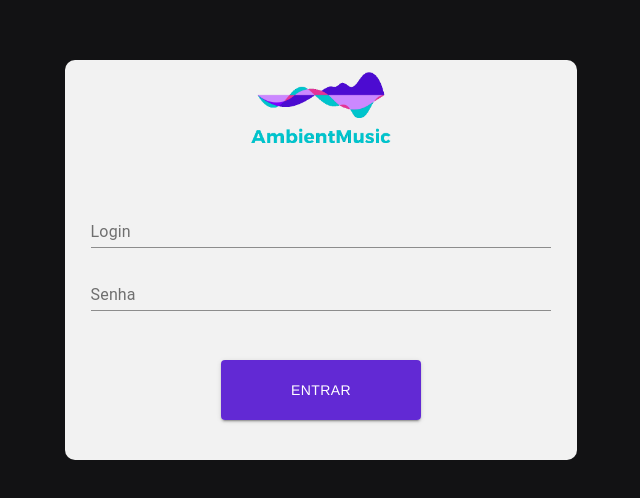
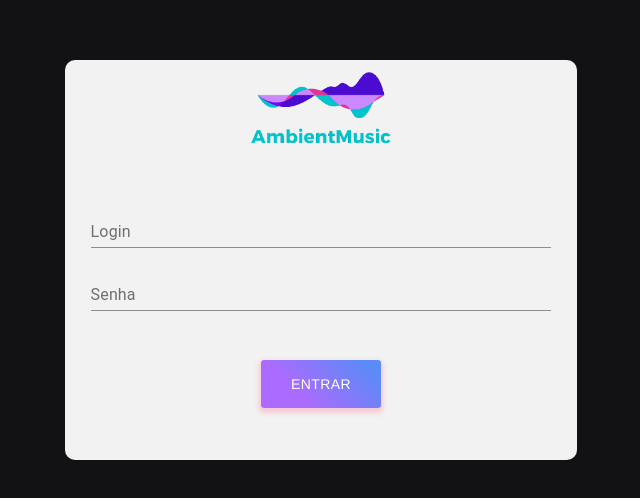
Before and after one commit to WilsonCaetanojr/ambient-music-web, a React (Create React App) app: page /login in a window 1280 px wide. Shown: the part 140-638 px from the top of the page, without its empty margins (319-959 px from the left). Built offline with nearby package versions, Linux system fonts and the light colour scheme.

Commit message:
Modifica botão da tela de login

```diff
--- a/src/pages/login/Login.jsx
+++ b/src/pages/login/Login.jsx
@@ -1,10 +1,27 @@
 import { useHistory } from "react-router-dom";
 import TextField from "@material-ui/core/TextField";
+import { makeStyles } from "@material-ui/core/styles";
 import Button from "@material-ui/core/Button";
 import "./login.css";
 
+const useStyle = makeStyles(theme => ({
+  root: {
+    background: "linear-gradient(45deg, #ab6bfe 30%, #5a8bf6 90%)",
+    border: 0,
+    borderRadius: 3,
+    boxShadow: "0 3px 5px 2px rgba(255, 105, 135, .3)",
+    color: "white",
+    height: 48,
+    padding: "0 30px",
+    "&:hover": {
+      background: "linear-gradient(45deg, #8245d3 30%, #5a8bf6 90%)"
+    }
+  }
+}));
+
 const Login = () => {
   const { push } = useHistory();
+  const classes = useStyle();
 
   const handleSubmit = () => {
     push("homePage");
@@ -33,7 +50,7 @@ const Login = () => {
 
         <div className="container-button-login">
           <Button
-            className="button-login"
+            className={classes.root}
             variant="contained"
             onClick={handleSubmit}
           >
--- a/src/pages/login/login.css
+++ b/src/pages/login/login.css
@@ -37,16 +37,6 @@
   width: 100% !important;
 }
 
-.button-login {
-  width: 200px;
-  background-color: #5212d1e5 !important;
-  color: white !important;
-}
-
-.button-login:hover {
-  background-color: #783bf3e5 !important;
-}
-
 .container-img {
   width: 100%;
   display: flex;
```
